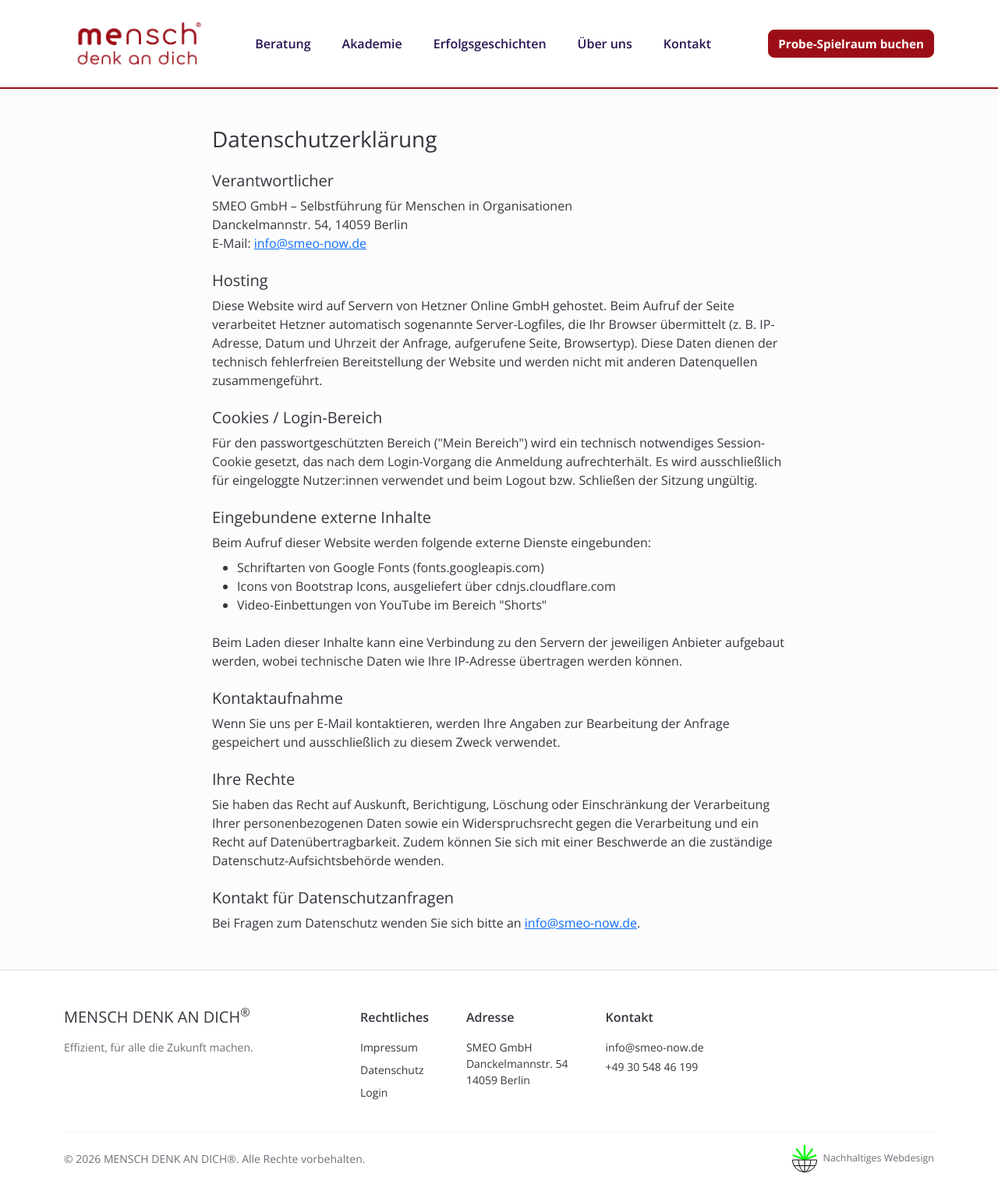
After one commit to hbetter/flask-mdad, a Flask app: page /datenschutz in a window 1280 px wide. The commit adds this page. Shown: the whole page at 78% size. Run offline with Flask 3, Linux system fonts and the light colour scheme; data that the repository does not hold is empty; some libraries are stand-ins or nearby versions.

Commit message:
Footer verschlanken, eigene Impressum-/Datenschutz-Seiten
- Footer-Spalten "Angebote" und "Mehr" entfernt, Login/Logout bleibt.
- Impressum und Datenschutz verlinken auf eigene, schlicht gehaltene
  Unterseiten (/impressum, /datenschutz) statt extern auf smeo-now.de.
  Die bisherige /impressum-Route zeigte auf eine fehlende Datei (fand
  vorher gar nicht funktioniert) - templates/impressum.html existiert
  jetzt mit den Pflichtangaben von SMEO GmbH, templates/datenschutz.html
  ist ein eigener Entwurf speziell für diese Seite (Login-Cookie,
  Hetzner-Hosting, Google Fonts, YouTube-Embeds) und noch nicht
  rechtlich geprüft.
- Footer-Kontaktspalte zeigt jetzt Adresse, E-Mail und Telefon von
  SMEO GmbH, in eigenem Flex-Layout mit gleichmäßigem Abstand zu
  "Rechtliches" statt unterschiedlich breiter Grid-Spalten.

Co-Authored-By: Claude Sonnet 5 <noreply@anthropic.com>
Claude-Session: https://claude.ai/code/session_0176YCQbKgbcvKbqB5RF1Wrv

```diff
--- a/templates/base.html
+++ b/templates/base.html
@@ -67,24 +67,17 @@
     <footer class="site-footer pt-5 pb-4">
         <div class="container">
             <div class="row g-4">
-                <div class="col-lg-4">
+                <div class="col-lg-4 col-6">
                     <p class="h5 mb-3">MENSCH DENK AN DICH<sup>®</sup></p>
                     <p class="small" style="color:var(--sm-muted);">Effizient, für alle die Zukunft machen.</p>
                 </div>
-                <div class="col-lg-2 col-6">
-                    <p class="fw-semibold mb-3">Angebote</p>
+                <div class="col-lg-8">
+                    <div class="d-flex flex-wrap gap-4 gap-lg-5">
+                        <div>
+                            <p class="fw-semibold mb-3">Rechtliches</p>
                             <ul class="list-unstyled small">
-                        <li class="mb-2"><a href="beratung.html">Beratung</a></li>
-                        <li class="mb-2"><a href="akademie.html">Akademie</a></li>
-                    </ul>
-                </div>
-                <div class="col-lg-2 col-6">
-                    <p class="fw-semibold mb-3">Mehr</p>
-                    <ul class="list-unstyled small">
-                        <li class="mb-2"><a href="{{ url_for('erfolgsgeschichten') }}">Erfolgsgeschichten</a></li>
-                        <li class="mb-2"><a href="ueber-uns.html">Über uns</a></li>
                                 <li class="mb-2"><a href="{{ url_for('impressum') }}">Impressum</a></li>
-                        <li class="mb-2"><a href="#">Datenschutz</a></li>
+                                <li class="mb-2"><a href="{{ url_for('datenschutz') }}">Datenschutz</a></li>
                                 {% if current_user.is_authenticated %}
                                 <li class="mb-2"><a href="{{ url_for('logout') }}">Logout</a></li>
                                 {% else %}
@@ -92,11 +85,24 @@
                                 {% endif %}
                             </ul>
                         </div>
-                <div class="col-lg-4">
+                        <div>
+                            <p class="fw-semibold mb-3">Adresse</p>
+                            <p class="small mb-0">
+                                SMEO GmbH<br>
+                                Danckelmannstr. 54<br>
+                                14059 Berlin
+                            </p>
+                        </div>
+                        <div>
                             <p class="fw-semibold mb-3">Kontakt</p>
-                    <p class="small">
-                        <a href="mailto:irene.preussner@mensch-denk-an-dich.de">irene.preussner@mensch-denk-an-dich.de</a>
+                            <p class="small mb-1">
+                                <a href="mailto:info@smeo-now.de">info@smeo-now.de</a>
                             </p>
+                            <p class="small mb-0">
+                                <a href="tel:+493054846199">+49 30 548 46 199</a>
+                            </p>
+                        </div>
+                    </div>
                 </div>
             </div>
             <hr style="border-color:var(--sm-line);" class="mt-4">
--- /dev/null
+++ b/templates/datenschutz.html
@@ -0,0 +1,67 @@
+{% extends "base.html" %}
+{% block title %}Datenschutz – Mensch denk an Dich{% endblock %}
+{% block content %}
+<div class="container py-5">
+  <div class="row justify-content-center">
+    <div class="col-lg-8">
+      <h1 class="h3 mb-4">Datenschutzerklärung</h1>
+
+      <h2 class="h5 mt-4 mb-2">Verantwortlicher</h2>
+      <p class="mb-4">
+        SMEO GmbH – Selbstführung für Menschen in Organisationen<br>
+        Danckelmannstr. 54, 14059 Berlin<br>
+        E-Mail: <a href="mailto:info@smeo-now.de">info@smeo-now.de</a>
+      </p>
+
+      <h2 class="h5 mt-4 mb-2">Hosting</h2>
+      <p class="mb-4">
+        Diese Website wird auf Servern von Hetzner Online GmbH gehostet. Beim Aufruf der
+        Seite verarbeitet Hetzner automatisch sogenannte Server-Logfiles, die Ihr Browser
+        übermittelt (z.&nbsp;B. IP-Adresse, Datum und Uhrzeit der Anfrage, aufgerufene Seite,
+        Browsertyp). Diese Daten dienen der technisch fehlerfreien Bereitstellung der Website
+        und werden nicht mit anderen Datenquellen zusammengeführt.
+      </p>
+
+      <h2 class="h5 mt-4 mb-2">Cookies / Login-Bereich</h2>
+      <p class="mb-4">
+        Für den passwortgeschützten Bereich ("Mein Bereich") wird ein technisch notwendiges
+        Session-Cookie gesetzt, das nach dem Login-Vorgang die Anmeldung aufrechterhält. Es
+        wird ausschließlich für eingeloggte Nutzer:innen verwendet und beim Logout bzw. Schließen
+        der Sitzung ungültig.
+      </p>
+
+      <h2 class="h5 mt-4 mb-2">Eingebundene externe Inhalte</h2>
+      <p class="mb-2">Beim Aufruf dieser Website werden folgende externe Dienste eingebunden:</p>
+      <ul class="mb-4">
+        <li>Schriftarten von Google Fonts (fonts.googleapis.com)</li>
+        <li>Icons von Bootstrap Icons, ausgeliefert über cdnjs.cloudflare.com</li>
+        <li>Video-Einbettungen von YouTube im Bereich "Shorts"</li>
+      </ul>
+      <p class="mb-4">
+        Beim Laden dieser Inhalte kann eine Verbindung zu den Servern der jeweiligen Anbieter
+        aufgebaut werden, wobei technische Daten wie Ihre IP-Adresse übertragen werden können.
+      </p>
+
+      <h2 class="h5 mt-4 mb-2">Kontaktaufnahme</h2>
+      <p class="mb-4">
+        Wenn Sie uns per E-Mail kontaktieren, werden Ihre Angaben zur Bearbeitung der Anfrage
+        gespeichert und ausschließlich zu diesem Zweck verwendet.
+      </p>
+
+      <h2 class="h5 mt-4 mb-2">Ihre Rechte</h2>
+      <p class="mb-4">
+        Sie haben das Recht auf Auskunft, Berichtigung, Löschung oder Einschränkung der
+        Verarbeitung Ihrer personenbezogenen Daten sowie ein Widerspruchsrecht gegen die
+        Verarbeitung und ein Recht auf Datenübertragbarkeit. Zudem können Sie sich mit einer
+        Beschwerde an die zuständige Datenschutz-Aufsichtsbehörde wenden.
+      </p>
+
+      <h2 class="h5 mt-4 mb-2">Kontakt für Datenschutzanfragen</h2>
+      <p class="mb-0">
+        Bei Fragen zum Datenschutz wenden Sie sich bitte an
+        <a href="mailto:info@smeo-now.de">info@smeo-now.de</a>.
+      </p>
+    </div>
+  </div>
+</div>
+{% endblock %}
--- a/views.py
+++ b/views.py
@@ -391,6 +391,12 @@ def impressum():
     return render_template("impressum.html", banner=banner)
 
 
+@app.route("/datenschutz")
+def datenschutz():
+    banner = get_banner_text()
+    return render_template("datenschutz.html", banner=banner)
+
+
 @app.route("/logout")
 def logout():
     logout_user()
```
Also changed, not shown: templates/impressum.html (added, +36 -0 lines). Lines whose indentation alone changed are shown as unchanged.
